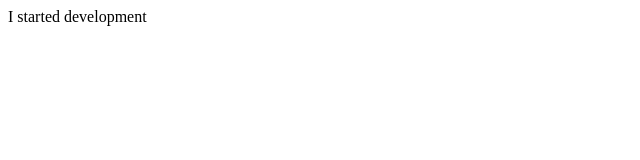
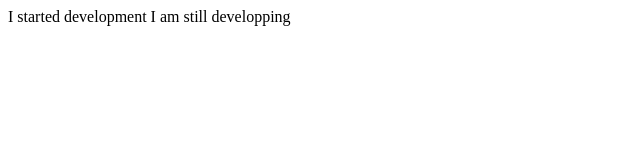
Before and after one commit to husnusenturk/myRepo, a plain HTML site: page index.html in a window 1280 px wide. Shown: the whole page, without its empty margins (0-640 px from the left). Drawn offline with Linux system fonts and the light colour scheme.

Commit message:
Second development commit

```diff
--- a/index.html
+++ b/index.html
@@ -8,5 +8,6 @@
 </head>
 <body>
     I started development
+    I am still developping
 </body>
 </html>
```
